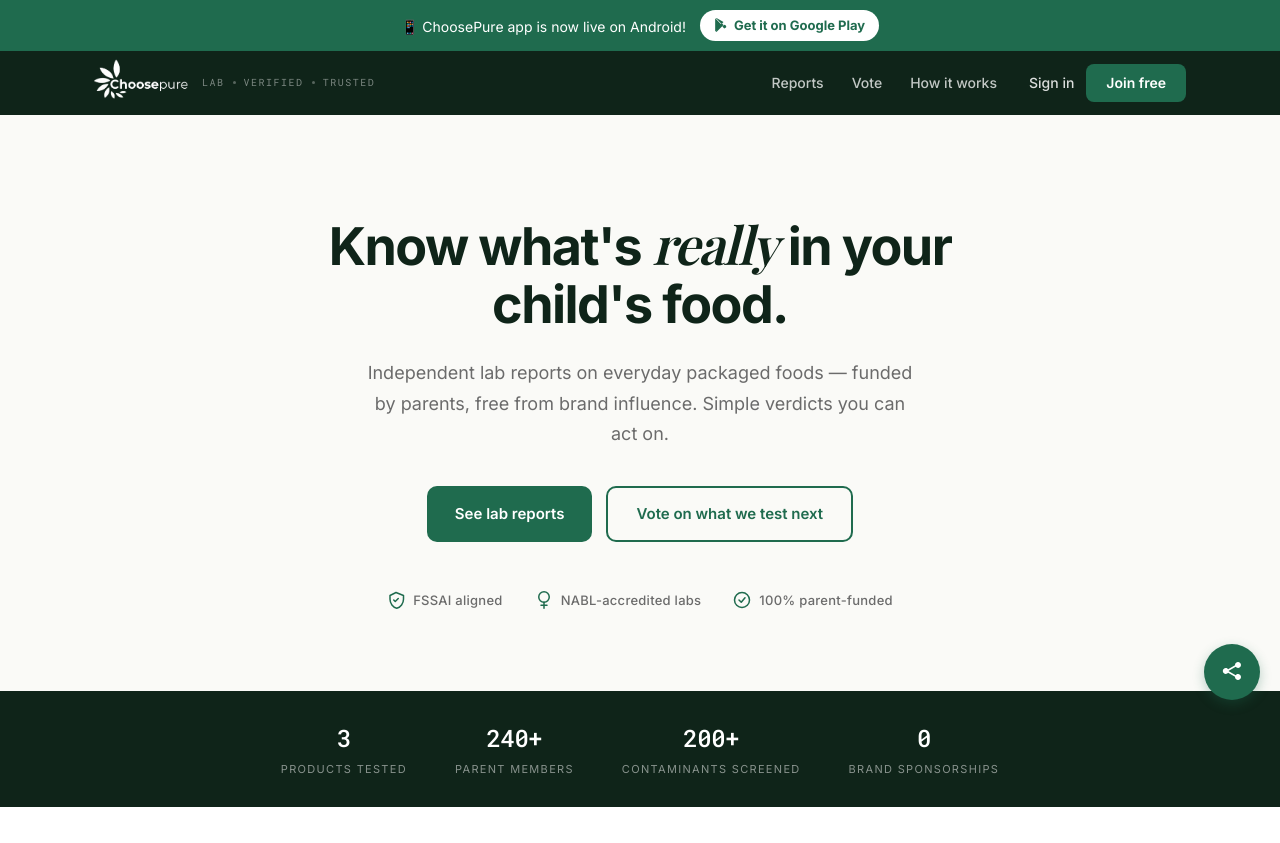
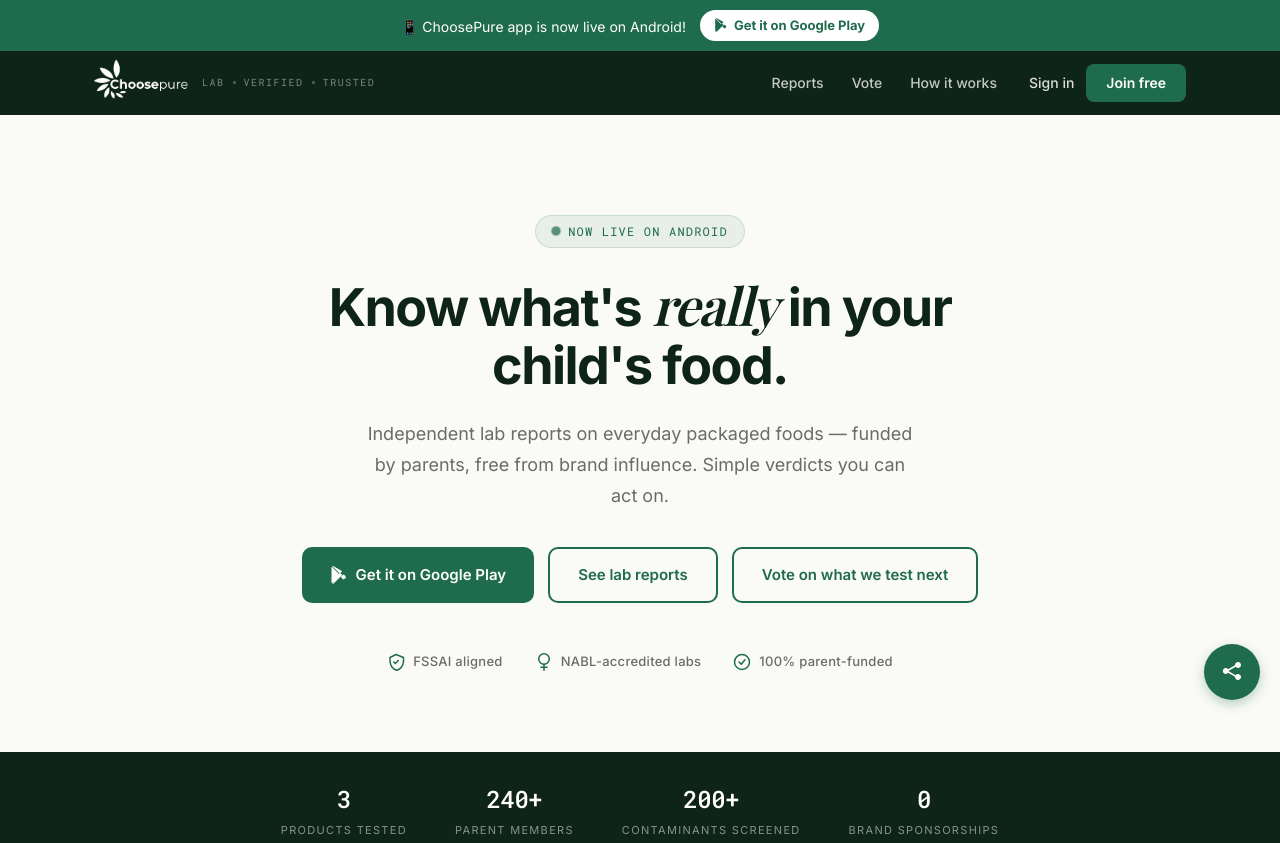
Before and after one commit to choosepure/landing-page, a website: page index.html in a window 1280 px wide. Shown: the top 843 px of the page. Drawn offline with nearby package versions, Linux system fonts and the light colour scheme; no server answers; a web font is replaced by a local one.

Commit message:
Feature hero: promote Android app with Play Store badge and CTA
Add a 'Now live on Android' badge and a prominent 'Get it on Google Play'
primary CTA to the homepage hero, linking to the Play Store listing.

```diff
--- a/index.html
+++ b/index.html
@@ -376,10 +376,18 @@ height="0" width="0" style="display:none;visibility:hidden"></iframe></noscript>
     <section class="section-ivory">
         <div class="container hero-section">
 
+            <a href="https://play.google.com/store/apps/details?id=in.choosepure.app" target="_blank" rel="noopener noreferrer" class="hero-badge" style="text-decoration:none;" onclick="trackEvent('app_download_click', 'android', 'hero_badge')">
+                <span class="pulse-dot"></span>
+                Now live on Android
+            </a>
             <h1 class="hero-headline">Know what's <em>really</em> in your child's food.</h1>
             <p class="hero-sub">Independent lab reports on everyday packaged foods — funded by parents, free from brand influence. Simple verdicts you can act on.</p>
             <div class="hero-ctas">
-                <a href="/purity-wall" class="btn-primary" onclick="trackEvent('cta_click', 'get_milk_report_hero')">See lab reports</a>
+                <a href="https://play.google.com/store/apps/details?id=in.choosepure.app" target="_blank" rel="noopener noreferrer" class="btn-primary" onclick="trackEvent('app_download_click', 'android', 'hero_cta')">
+                    <svg width="18" height="18" viewBox="0 0 24 24" fill="currentColor" aria-hidden="true"><path d="M3.18 23.76c.33.18.7.24 1.07.18l12.04-12.04L13.04 8.6 3.18 23.76zm17.35-10.72l-2.92-1.68-3.29 3.29 3.29 3.29 2.94-1.7c.84-.48.84-1.72-.02-2.2zM4.25.06C3.88-.12 3.47-.04 3.18.18L13.04 10.1l3.25-3.25L4.25.06zM2.5 1.04C2.2 1.37 2 1.84 2 2.47v19.06c0 .63.2 1.1.5 1.43l.08.07 10.68-10.68v-.25L2.58.97 2.5 1.04z"/></svg>
+                    Get it on Google Play
+                </a>
+                <a href="/purity-wall" class="btn-outline" onclick="trackEvent('cta_click', 'get_milk_report_hero')">See lab reports</a>
                 <a href="/polling" class="btn-outline" onclick="trackEvent('polling_click', 'engagement', 'hero')">Vote on what we test next</a>
             </div>
             <div class="hero-trust">
```
